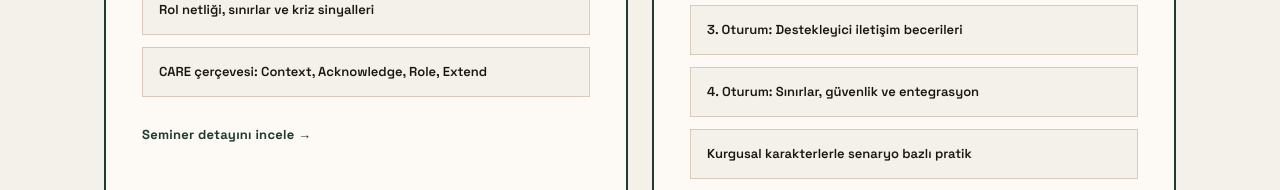
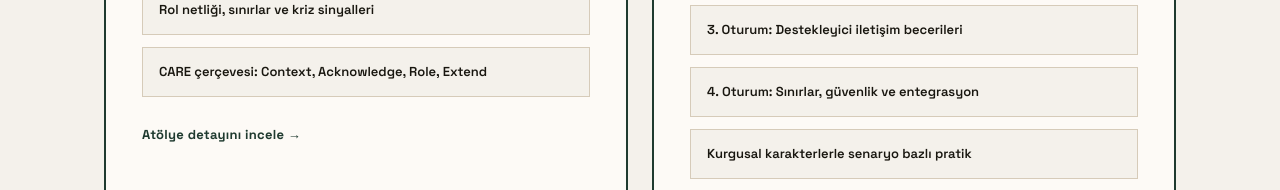
Before and after one commit to selaleakirmak-cmyk/collectividual-site, a Next.js app: page /tr/workshops in a window 1280 px wide. Shown: the part 2000-2190 px from the top of the page. Built offline with nearby package versions, Linux system fonts and the light colour scheme.

Commit message:
Fix Turkish workshop route links

```diff
--- a/app/tr/workshops/page.tsx
+++ b/app/tr/workshops/page.tsx
@@ -15,8 +15,8 @@ const formats = [
       "Rol netliği, sınırlar ve kriz sinyalleri",
       "CARE çerçevesi: Context, Acknowledge, Role, Extend",
     ],
-    href: "/seminars/mental-health-literacy",
-    cta: "Seminer detayını incele",
+    href: "/tr/seminars/mental-health-literacy",
+    cta: "Atölye detayını incele",
   },
   {
     title: "4 oturumluk uygulamalı program",
@@ -31,7 +31,7 @@ const formats = [
       "Kurgusal karakterlerle senaryo bazlı pratik",
       "Katılımcı çalışma kitabı ve pratik destek araçları",
     ],
-    href: "/join",
+    href: "/tr/join",
     cta: "Program için bilgi al",
   },
 ];
@@ -64,10 +64,10 @@ export default function TurkishWorkshopsPage() {
             Collectividual atölyeleri, klinisyen olmayan kişilerin biri zorlandığında daha dikkatli karşılık verebilmesine yardım eder. Katılımcılar terapiste dönüşmez. Neyi fark edeceklerini, ne söyleyeceklerini, ne söylemeyeceklerini, rollerinin nerede bittiğini ve ne zaman daha fazla destek gerektiğini öğrenirler.
           </p>
           <div className="mt-8 flex flex-wrap gap-4">
-            <Link href="/join" className="poster-button">
+            <Link href="/tr/join" className="poster-button">
               15 dakikalık görüşme planla
             </Link>
-            <Link href="/assessment/mental-health-literacy" className="poster-button poster-button--secondary">
+            <Link href="/tr/assessment/mental-health-literacy" className="poster-button poster-button--secondary">
               Kurumunuzu değerlendirin
             </Link>
           </div>
@@ -156,10 +156,10 @@ export default function TurkishWorkshopsPage() {
               Bu atölyeler tanı koymayı, tedavi etmeyi veya bir başkasının iyileşmesinden sorumlu olmayı öğretmez. Daha dikkatli bir gündelik duruş öğretir: bağlamı görmek, harekete geçmeden önce kabul etmek, rolünü bilmek ve taşıyabildiğini uzatırken taşıyamadığını yönlendirmek.
             </p>
             <div className="mt-8 flex flex-wrap gap-4">
-              <Link href="/join" className="poster-button">
+              <Link href="/tr/join" className="poster-button">
                 Bizimle konuş
               </Link>
-              <Link href="/tools/mental-health-literacy-checklists" className="poster-button poster-button--secondary">
+              <Link href="/tr/tools/mental-health-literacy-checklists" className="poster-button poster-button--secondary">
                 Ücretsiz araçları indir
               </Link>
             </div>
```
